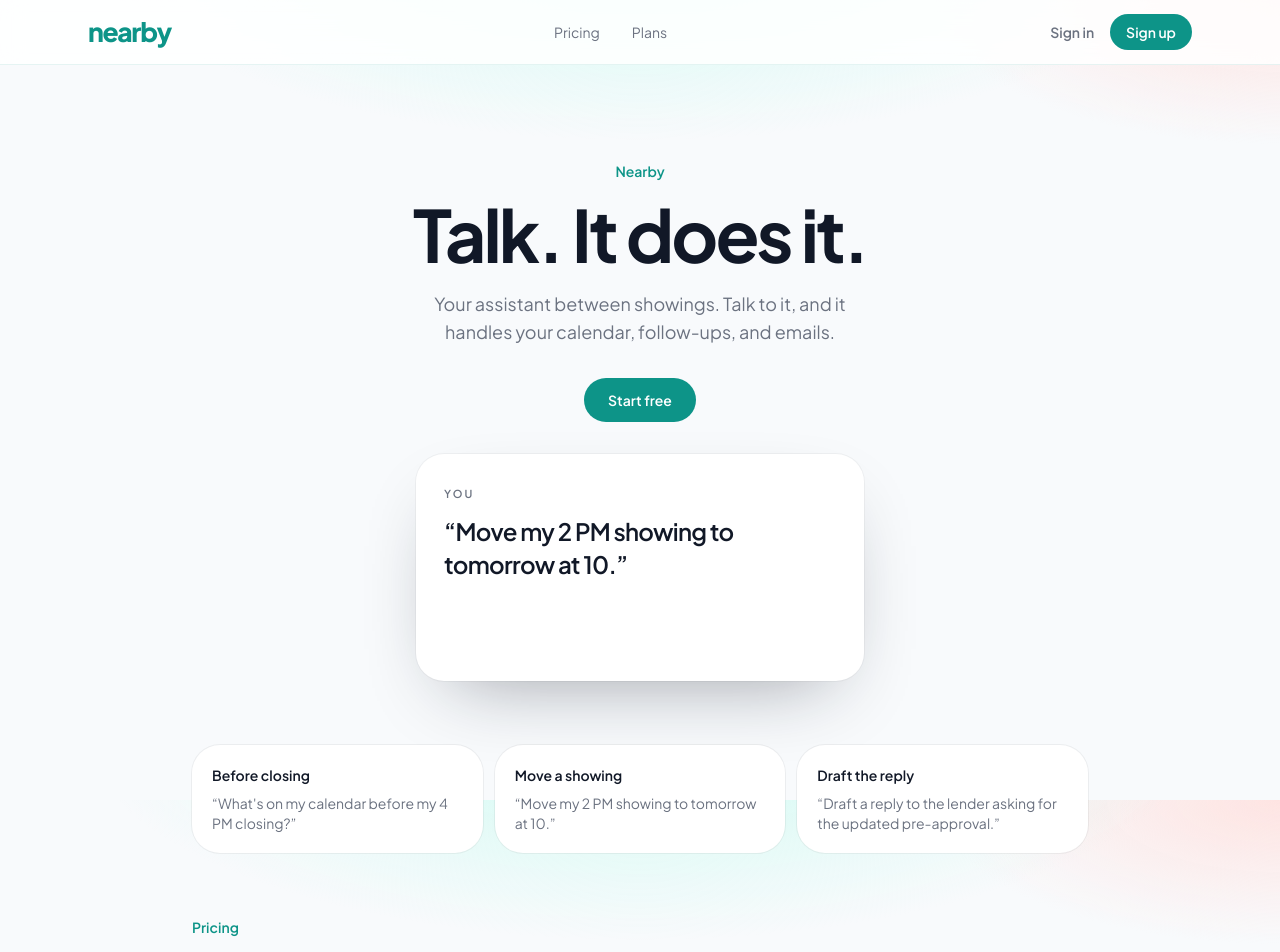
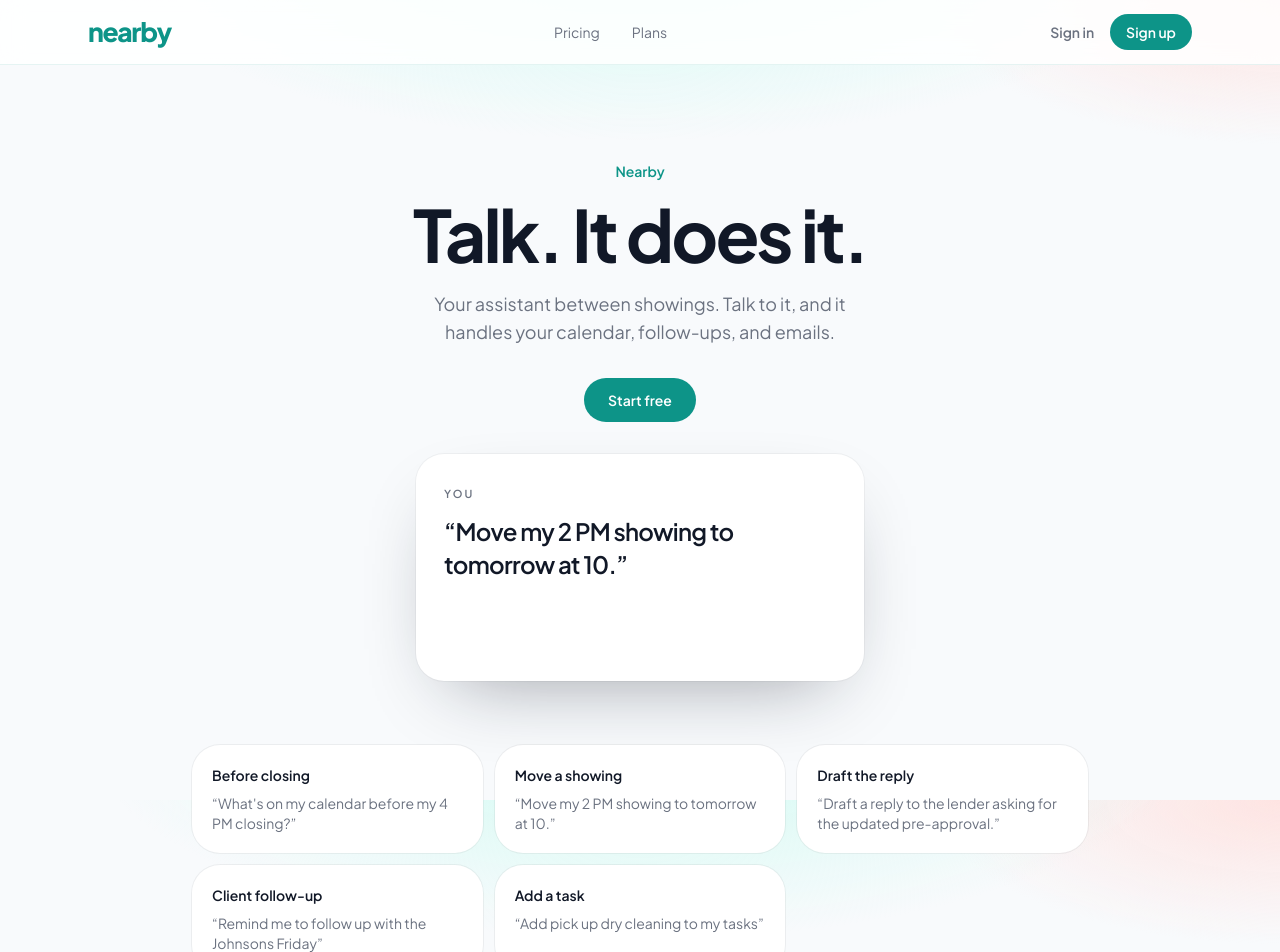
Before and after one commit to mjubilee1/Wearable, a Next.js app in the folder apps/web/: page / in a window 1280 px wide. Shown: the top 952 px of the page. Built offline with nearby package versions, Linux system fonts and the light colour scheme; no server answers.

Commit message:
Add two more homepage example prompts.
Keep the existing three RE examples and the three-column layout; append
a client follow-up and a generic task example.

Co-authored-by: 0xTrell.x <mjubilee1@users.noreply.github.com>

```diff
--- a/apps/web/src/app/page.tsx
+++ b/apps/web/src/app/page.tsx
@@ -28,6 +28,14 @@ const TASKS = [
   {
     title: "Draft the reply",
     body: "Draft a reply to the lender asking for the updated pre-approval.",
+  },
+  {
+    title: "Client follow-up",
+    body: "Remind me to follow up with the Johnsons Friday",
+  },
+  {
+    title: "Add a task",
+    body: "Add pick up dry cleaning to my tasks",
   },
 ] as const;
 
```
